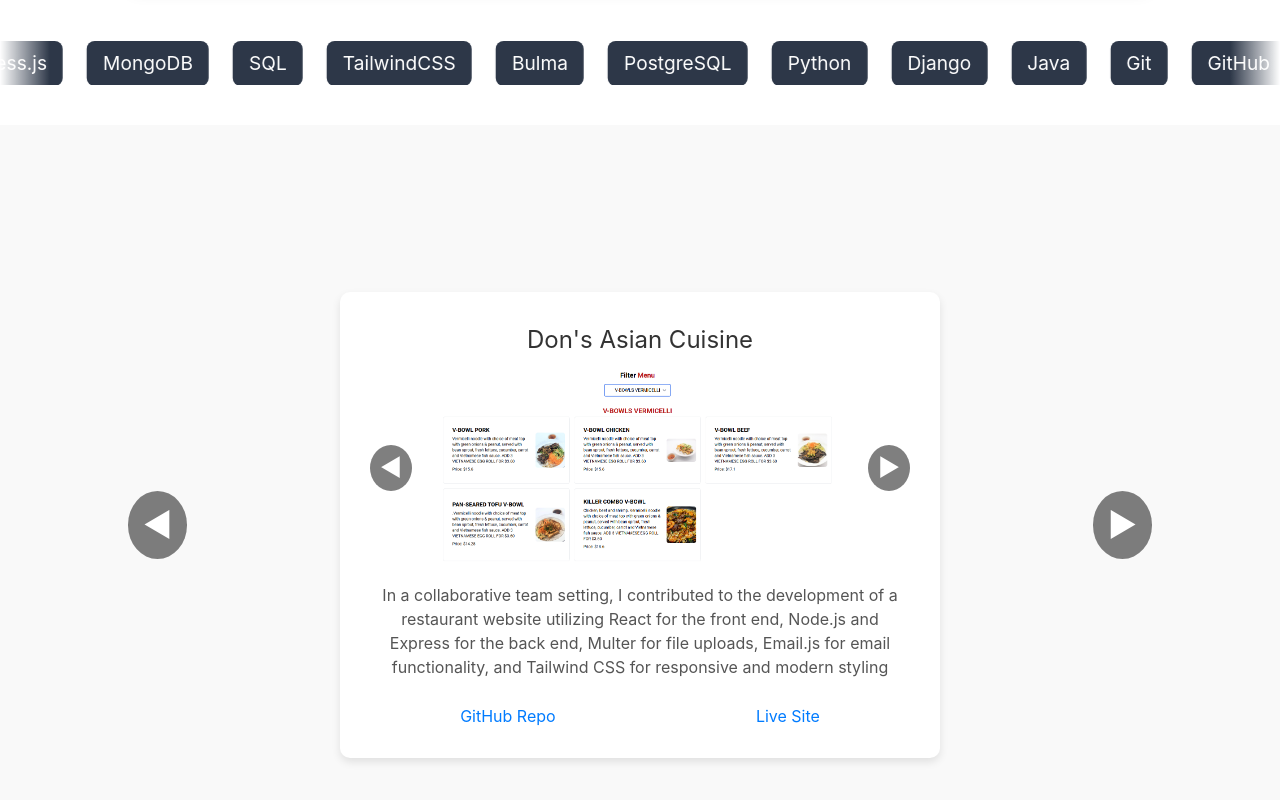
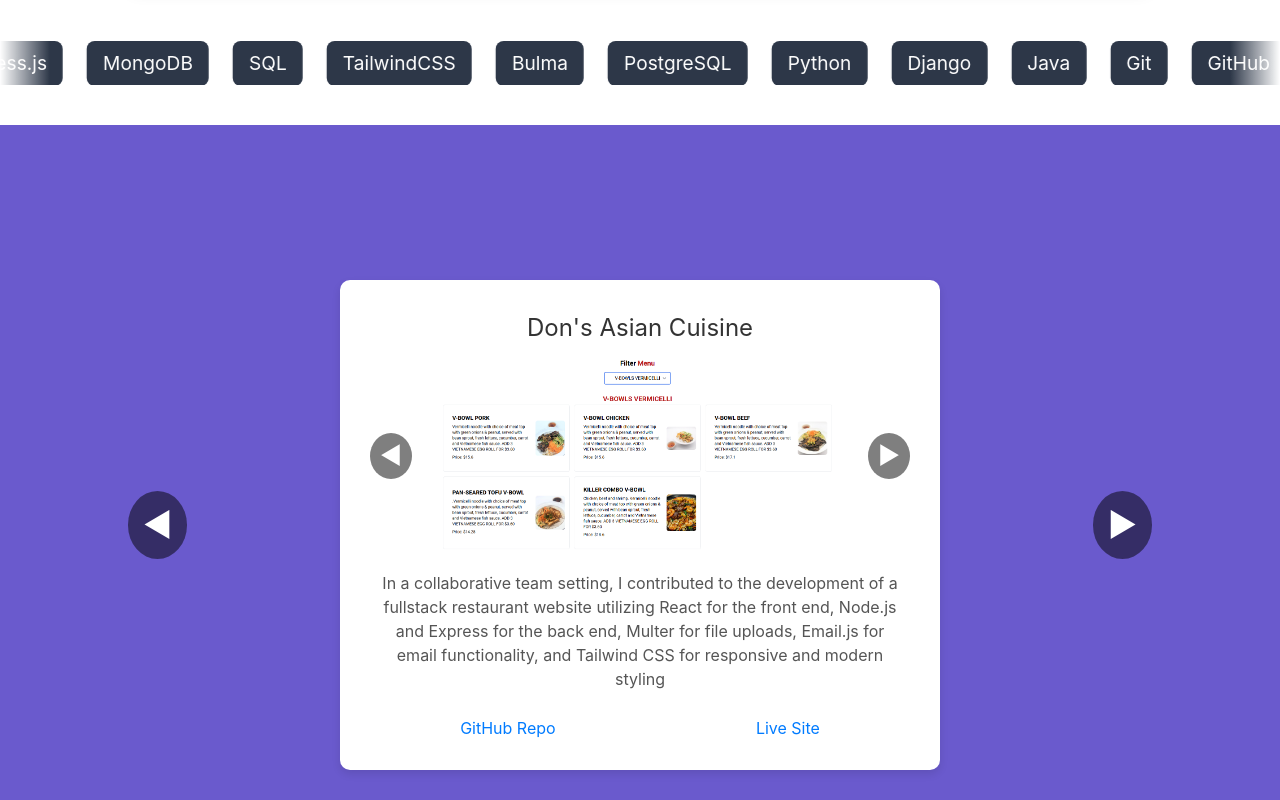
Before and after one commit to Mavalfelly/profile, a React (Vite) app: page / in a window 1280 px wide. Shown: the part 1360-2160 px from the top of the page. Built offline with nearby package versions, Linux system fonts and the light colour scheme.

Commit message:
FINISHED PROJECT 2

```diff
--- a/src/components/Projects/projects.css
+++ b/src/components/Projects/projects.css
@@ -3,7 +3,7 @@
     justify-content: center;
     align-items: center;
     height: 100vh;
-    background-color: #f9f9f9;
+    background-color: slateblue;
   }
 
   .project-carousel {
--- a/src/components/Projects/projects.tsx
+++ b/src/components/Projects/projects.tsx
@@ -10,24 +10,24 @@
       "/Dons/Homepage.png",
       "/Dons/Menu.png",
     ],
-    description: "In a collaborative team setting, I contributed to the development of a restaurant website utilizing React for the front end, Node.js and Express for the back end, Multer for file uploads, Email.js for email functionality, and Tailwind CSS for responsive and modern styling",
+    description: "In a collaborative team setting, I contributed to the development of a fullstack restaurant website utilizing React for the front end, Node.js and Express for the back end, Multer for file uploads, Email.js for email functionality, and Tailwind CSS for responsive and modern styling",
     github: "https://github.com/seannxh/DACFEWEBSITE",
     liveSite: "https://ferestraunt.onrender.com/home",
   },
   {
     title: "Project Two",
     photos: [
-      "/path/to/photo5.jpg",
-      "/path/to/photo6.jpg",
-      "/path/to/photo7.jpg",
-      "/path/to/photo8.jpg",
+      "/Todo/Landing.png",
+      "/Todo/info.png",
+      "/Todo/Dashboard.png",
+      "/Todo/List Dash.png",
     ],
-    description: "A brief description of Project Two. Highlight key features and functionality here.",
-    github: "https://github.com/username/project-two",
-    liveSite: "https://project-two.example.com",
+    description: "I developed a TodoApp with a Django back-end and React front-end, enabling seamless task management. The app features task creation, updating, and deletion, with real-time updates handled by React. JWT (JSON Web Token) authentication was integrated to ensure secure user login and access control, allowing users to securely interact with their tasks.",
+    github: "https://github.com/Mavalfelly/Todo-Front",
+    liveSite: "https://todo-front-vgl6.onrender.com/",
   },
   {
-    title: "Project Three",
+    title: "Min",
     photos: [
       "/path/to/photo9.jpg",
       "/path/to/photo10.jpg",
```
